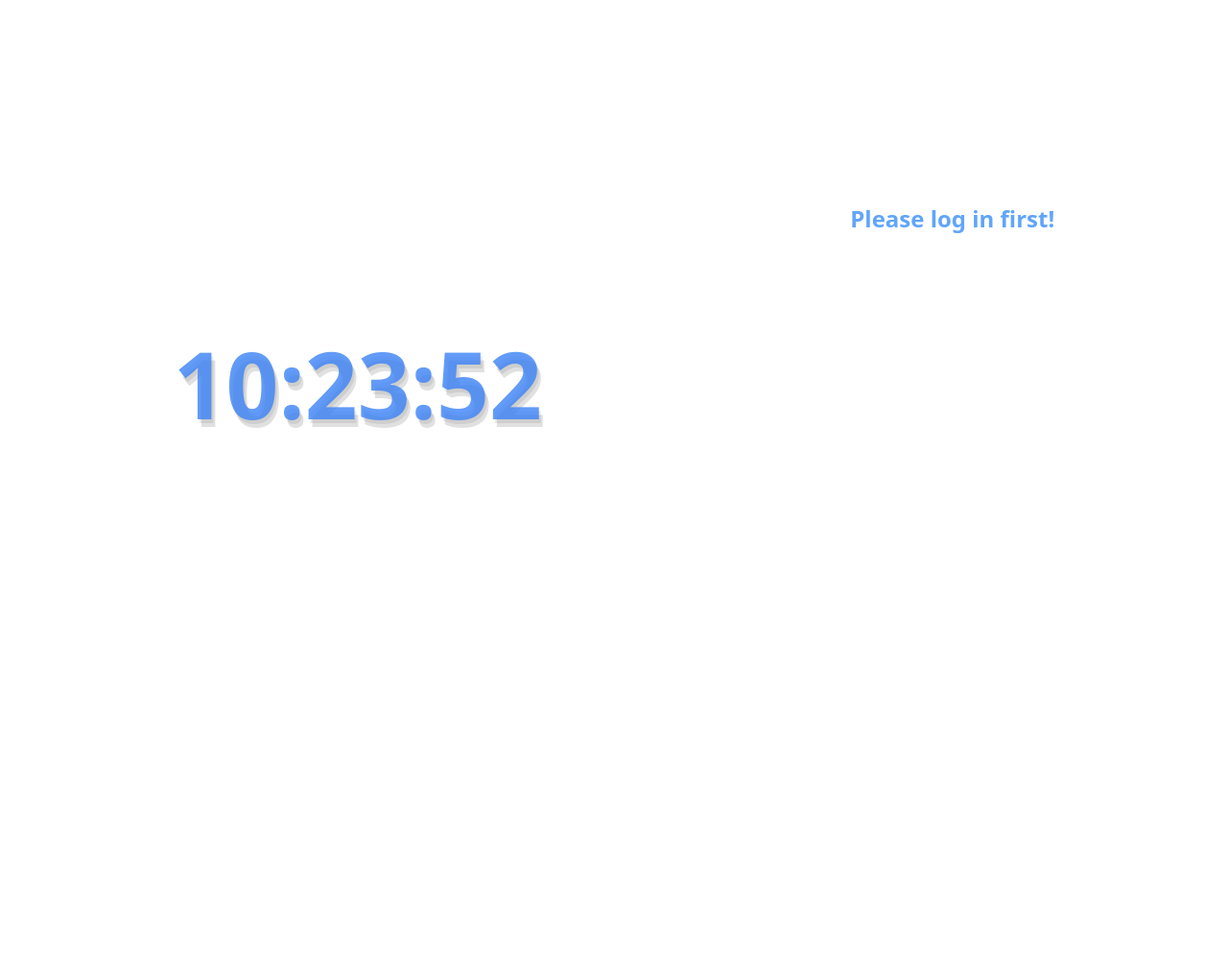
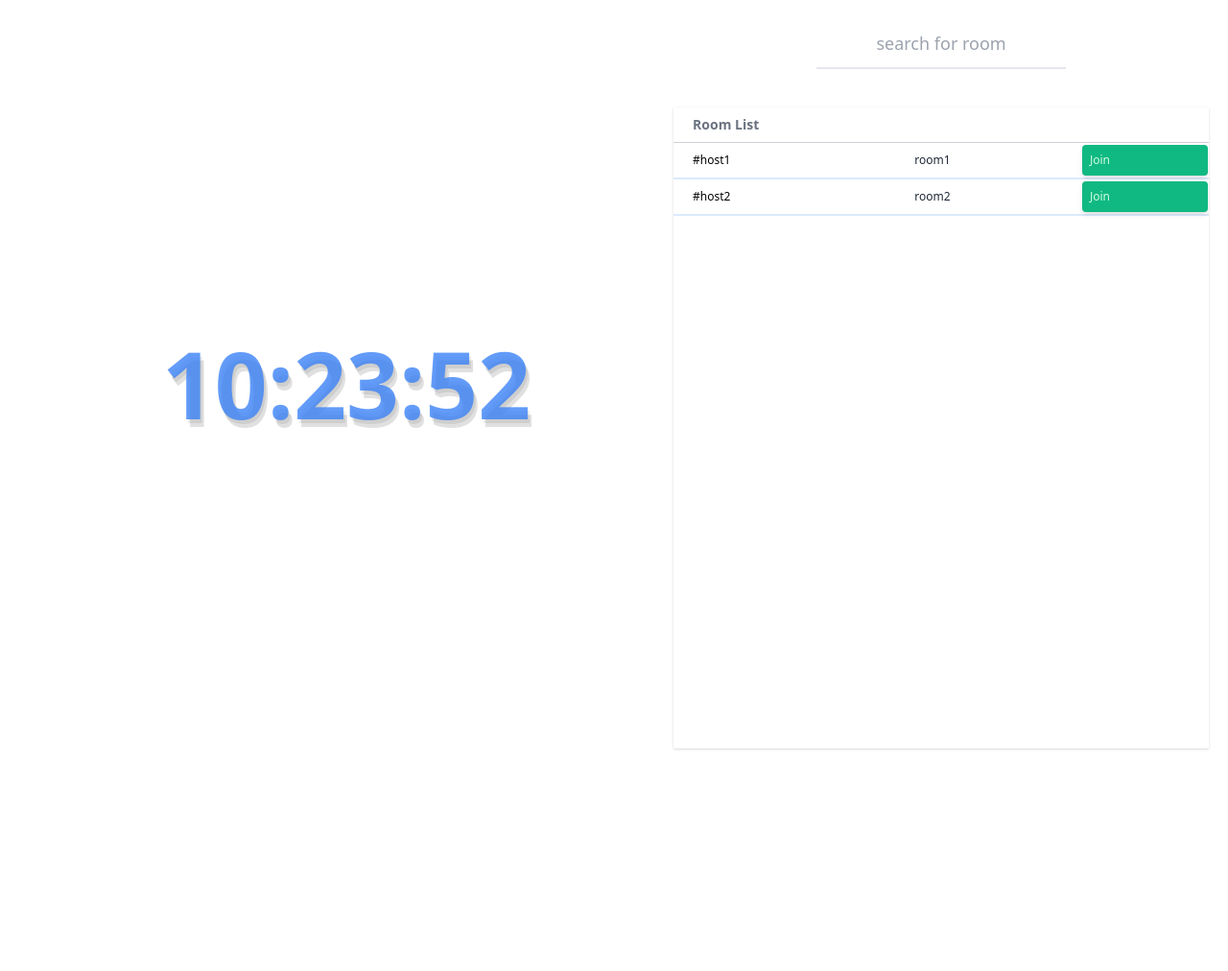
Before and after one commit to im-gnar/ShareToDolistProject, a Flask app: page / in a window 1280 px wide. Shown: the part 84-1096 px from the top of the page at 96% size. After the commit the page ends 866 px from the top, so only its background shows below. Run offline with Flask 2, Linux system fonts and the light colour scheme.

Commit message:
:lipstick: fix room list

```diff
--- a/ShareToDoList/templates/main.html
+++ b/ShareToDoList/templates/main.html
@@ -22,19 +22,19 @@
         <div class="flex-auto mt-10 h-full">
             <form method="post" action="/">
                 <div>
-                    {% if not login %}
+                    {% if login %}
                         <div class="flex flex-col items-center w-full h-screen lg:mt-48">
                             <h1 class="text-blue-400 text-2xl font-semibold text-center">Please log in first!</h1>
                         </div>
                     {% else %}
-                        <div class="flex flex-col items-center w-full h-screen lg:mt-48">
+                        <div class="flex flex-col items-center w-full h-screen lg:mt-26">
                         <input class="border-0 border-b-2 outline-none max-w-2xl h-14 leading-10 text-lg
                         focus:border-blue-400 hover:border-blue-200 transition-colors text-center" placeholder="search for room" required name="roomsearch">
                         {% if not roomList %}
                             <h1 class="text-blue-400 text-2xl font-semibold text-center mt-10">No room exists</h1>
                         {% else %}
                             <div class="container mx-auto py-10 flex justify-center h-screen">
-                              <div class="w-4/12 pl-4 h-full flex flex-col">
+                              <div class="w-10/12 md:w-12/12 lg:w-full h-full flex flex-col">
                                 <div
                                   class="bg-white text-sm text-gray-500 font-bold px-5 py-2 shadow border-b border-gray-300"
                                 >
```
